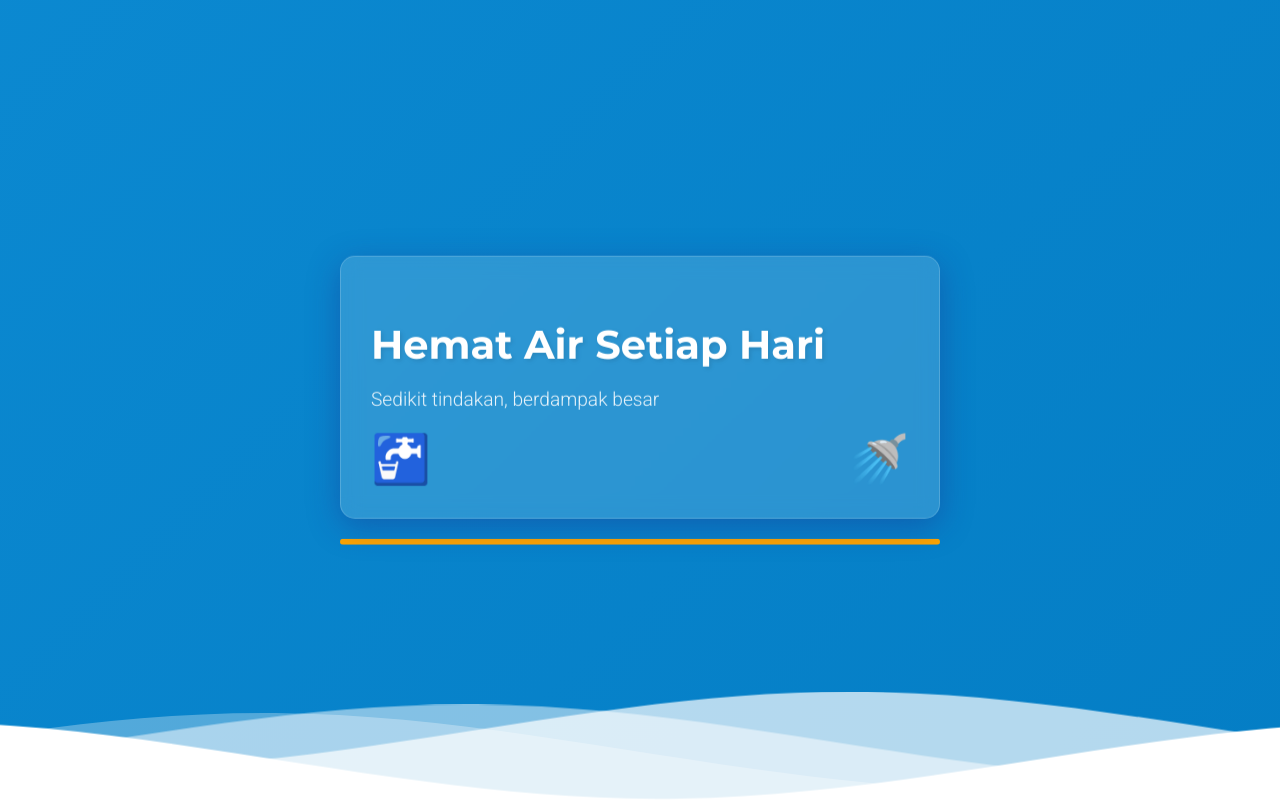
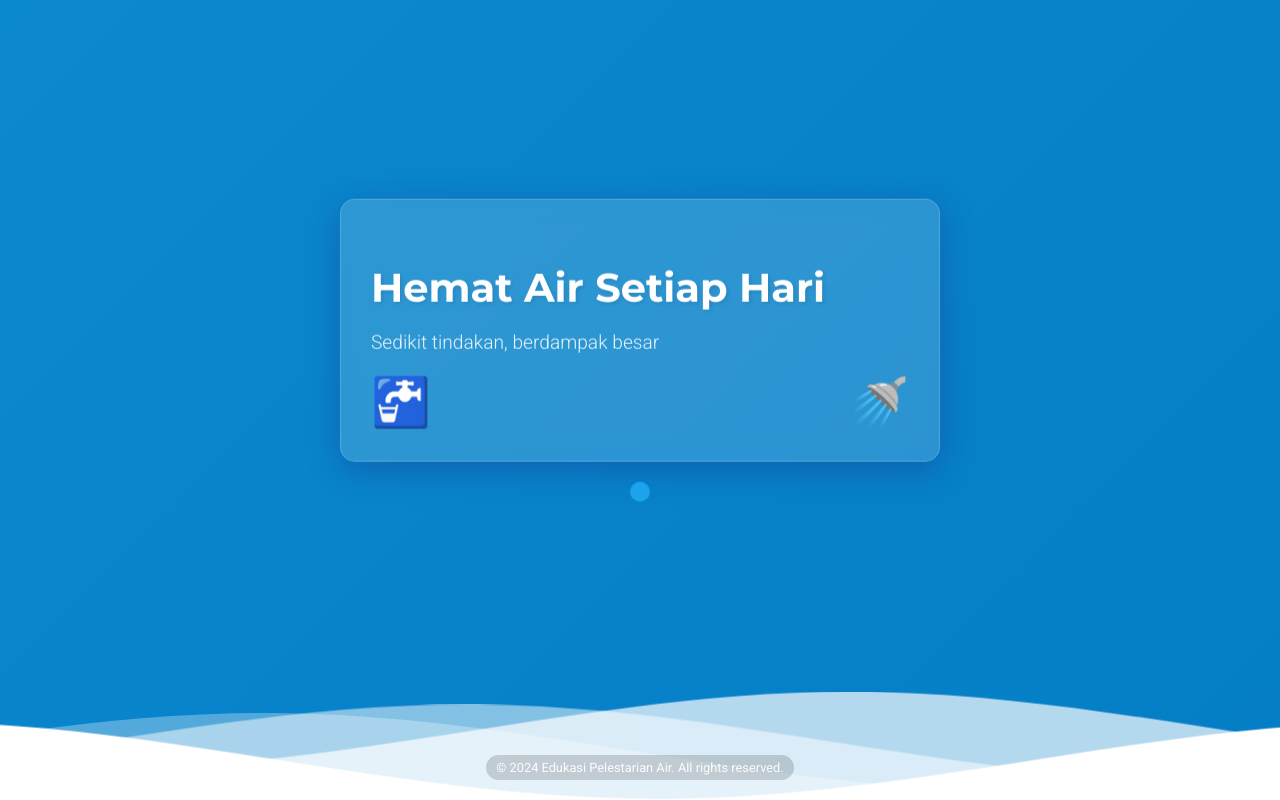
Before and after one commit to farli1001/farli1001.github.io, a PHP site: page / in a window 1280 px wide. Run offline with PHP 8.4, Linux system fonts and the light colour scheme.

Commit message:
perbaikan

```diff
--- a/index.html
+++ b/index.html
@@ -1,12 +1,15 @@
 <!DOCTYPE html>
 <html lang="id">
+
 <head>
     <meta charset="UTF-8">
     <meta name="viewport" content="width=device-width, initial-scale=1.0">
     <title>Edukasi Pelestarian Air</title>
-    <link href="https://fonts.googleapis.com/css2?family=Montserrat:wght@700&family=Roboto:wght@300;400&display=swap" rel="stylesheet">
+    <link href="https://fonts.googleapis.com/css2?family=Montserrat:wght@700&family=Roboto:wght@300;400&display=swap"
+        rel="stylesheet">
     <link rel="stylesheet" href="styles.css">
 </head>
+
 <body>
     <div class="container">
         <div class="message-wrapper">
@@ -18,13 +21,19 @@
                     <div class="illustration"></div>
                 </div>
             </div>
-            <div class="progress-bar"><div class="progress"></div></div>
+            <div class="water-animation">
+                <div class="water-drop"></div>
+            </div>
+        </div>
+        <div class="copyright">
+            <p>&copy; 2024 Edukasi Pelestarian Air. All rights reserved.</p>
         </div>
         <div class="wave-container">
             <svg class="waves" xmlns="http://www.w3.org/2000/svg" xmlns:xlink="http://www.w3.org/1999/xlink"
                 viewBox="0 24 150 28" preserveAspectRatio="none" shape-rendering="auto">
                 <defs>
-                    <path id="gentle-wave" d="M-160 44c30 0 58-18 88-18s 58 18 88 18 58-18 88-18 58 18 88 18 v44h-352z" />
+                    <path id="gentle-wave"
+                        d="M-160 44c30 0 58-18 88-18s 58 18 88 18 58-18 88-18 58 18 88 18 v44h-352z" />
                 </defs>
                 <g class="parallax">
                     <use xlink:href="#gentle-wave" x="48" y="0" fill="rgba(255,255,255,0.7" />
@@ -35,6 +44,8 @@
             </svg>
         </div>
     </div>
+
     <script src="script.js"></script>
 </body>
+
 </html>
--- a/script.js
+++ b/script.js
@@ -61,3 +61,24 @@ function showMessage(index) {
 }
 
 showMessage(0);
+
+const waterAnimation = document.querySelector(".water-animation");
+const waterDrop = document.querySelector(".water-drop");
+
+waterAnimation.addEventListener("mouseenter", () => {
+  waterDrop.style.top = "80px";
+  waterDrop.style.width = "100px";
+  waterDrop.style.height = "20px";
+  waterDrop.style.borderRadius = "10px 10px 0 0";
+  setTimeout(() => {
+    waterAnimation.style.setProperty("--after-height", "20px");
+  }, 100);
+});
+
+waterAnimation.addEventListener("mouseleave", () => {
+  waterDrop.style.top = "0";
+  waterDrop.style.width = "20px";
+  waterDrop.style.height = "20px";
+  waterDrop.style.borderRadius = "50%";
+  waterAnimation.style.setProperty("--after-height", "0");
+});
--- a/styles.css
+++ b/styles.css
@@ -150,6 +150,77 @@ body, html {
     100% { transform: translate3d(85px,0,0); }
 }
 
+.water-animation {
+    width: 100px;
+    height: 100px;
+    margin: 20px auto;
+    position: relative;
+    cursor: pointer;
+    overflow: hidden;
+}
+
+.water-drop {
+    width: 20px;
+    height: 20px;
+    background-color: var(--primary-color);
+    border-radius: 50%;
+    position: absolute;
+    top: 0;
+    left: 50%;
+    transform: translateX(-50%);
+    transition: all 0.5s ease;
+}
+
+.water-animation:hover .water-drop {
+    top: 80px;
+    width: 100px;
+    height: 20px;
+    border-radius: 10px 10px 0 0;
+}
+
+.water-animation::after {
+    content: '';
+    position: absolute;
+    bottom: 0;
+    left: 0;
+    width: 100%;
+    height: 0;
+    background-color: var(--primary-color);
+    transition: height 0.5s ease;
+}
+
+.water-animation:hover::after {
+    height: 20px;
+}
+.copyright {
+    position: absolute;
+    bottom: 20px;
+    left: 50%;
+    transform: translateX(-50%);
+    text-align: center;
+    width: 100%;
+    z-index: 10;
+}
+
+.copyright p {
+    font-size: 0.8em;
+    color: var(--text-light);
+    opacity: 0.8;
+    margin: 0;
+    padding: 5px 10px;
+    background-color: rgba(0, 0, 0, 0.2);
+    border-radius: 15px;
+    display: inline-block;
+}
+
+@media (max-width: 768px) {
+    .copyright {
+        bottom: 10px;
+    }
+    .copyright p {
+        font-size: 0.7em;
+    }
+}
 @media (max-width: 768px) {
     .message-card {
         padding: 20px;
```
